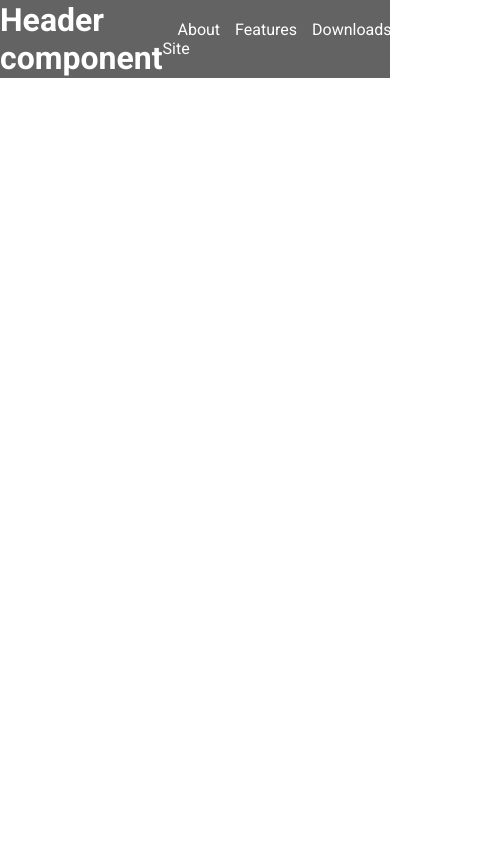
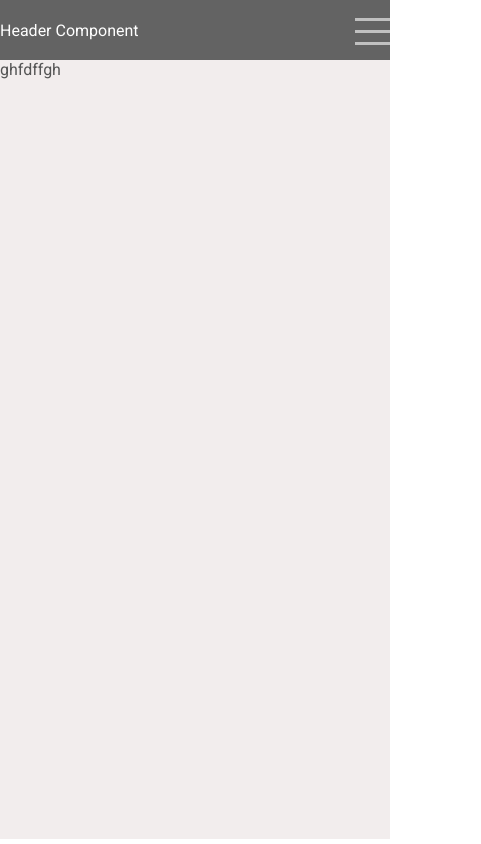
Before and after one commit to KateNevzgodova/junior_tasks, a website built with webpack: page src/public/pages/header.html in a window 390 px wide. Shown: the whole page, 481 px wide, since content can reach past the window. Built offline with nearby package versions, Linux system fonts and the light colour scheme.

Commit message:
header finish

```diff
--- a/header.scss
+++ /dev/null
@@ -1,114 +0,0 @@
-.header-page{
-    height: 100%;
-
-    header {
-      width: 100%;
-      background-color: #636363;
-      height: 60px;
-
-       .header-container {
-        display: flex;
-        justify-content: space-between;
-        align-items: center;
-       }
-
-       .header-title {
-        color: white;
-       }
-       a {
-        text-decoration: none;
-        color: white;
-        margin-left: 15px;
-        position: relative;
-        font-weight: 300;
-        font-size: 13px;
-        @media only screen and (max-width: 640px){
-            font-size:17px !important;
-        }
-       }
-        a:hover {
-         &::before {
-            height: 1px;
-            content: "";
-            position: absolute;
-            background-color: white;
-            width: 100%;
-            bottom: -1px;
-         }
-        }
-        .burger{
-            display:none !important;
-            cursor:pointer;
-            transition:opacity .2s ease-in;
-            padding-top:7px;
-            height:100%;
-            @media only screen and (max-width: 640px){
-                height: 57px;
-                overflow: hidden;
-                transition:height .1s ease-in;
-                display:block !important;
-                opacity:.6;
-            }
-        }
-        .burger:hover+nav{
-
-            @media only screen and (max-width: 640px){
-                opacity:.6;
-                height: 69px;
-                overflow: hidden;
-                padding:14px 0;
-                transition:height .1s ease-in;
-                display:block !important;
-            }
-        }
-        .burger div{
-            width:35px;
-            height:3px;
-            background-color:#fff;
-            margin:9px 0;
-        }
-        nav{
-            display: inline;
-            @media only screen and (max-width: 640px){
-              position:absolute;
-              top:60px;
-              background-color:#000;
-              width:100%;
-              left:0;
-              z-index:999;
-              transition:height 0.05s ease-in;
-              height:0px;
-              overflow: hidden;
-              padding:0
-            }
-        }
-        nav:hover{
-            @media only screen and (max-width: 640px){
-              height:195px;
-              overflow: hidden;
-              padding:14px 0px;
-              display:block !important;
-            }
-        }
-        ul {
-            list-style: none;
-            display: flex;
-            @media only screen and (max-width: 640px){
-                display:block !important;
-            };
-        }
-        li {
-            // display:inline;
-            // margin-left:10px;
-            @media only screen and (max-width: 640px){
-                margin-left:10px;
-                padding-bottom:14px;
-                text-align: center;
-            }
-        }
-    }
-    .content-container{
-      background-color: #f2eded;
-      height: calc(100% - 65px);
-    }
-}
--- a/src/public/pages/header.html
+++ b/src/public/pages/header.html
@@ -11,19 +11,26 @@
 <body class="header-page">
     <header>
         <div class="container header-container">
-            <h1>Header component</h1>
+            <span class="header-title">Header Component</span>
+            <div class="burger">
+                <div></div>
+                <div></div>
+                <div></div>
+            </div>
             <nav>
-                <ul class="topnav" id="myTopnav">
-                    <li> <a href="#">About Site</a></li>
+                <ul>
+                    <li><a href="#">About site</a></li>
                     <li><a href="#">Features</a></li>
-                    <li><a href="#">Downloads</a> </li>
+                    <li><a href="#">Downloads</a></li>
                     <li><a href="#">FAQ</a></li>
-                    <li><a href="#">My Profile</a></li>
+                    <li><a href="#">My profile</a></li>
+                </ul>
+            </nav>
         </div>
-        <a class="icon" onclick="myFunction()" hidden>&#9776;</a>
         </nav>
         </div>
     </header>
+    <div class="container content-container">ghfdffgh</div>
 </body>
 
 </html>
--- a/src/styles/partials/header.scss
+++ b/src/styles/partials/header.scss
@@ -1,17 +1,18 @@
+.header-page{
+    height: 100%;
+
     header {
       width: 100%;
       background-color: #636363;
-    height: 78px;
+      height: 60px;
+
        .header-container {
         display: flex;
         justify-content: space-between;
         align-items: center;
        }
-    ul {
-        list-style: none;
-        display: flex;
-    }
-    h1 {
+
+       .header-title {
         color: white;
        }
        a {
@@ -19,6 +20,11 @@ header {
         color: white;
         margin-left: 15px;
         position: relative;
+        font-weight: 300;
+        font-size: 13px;
+        @media only screen and (max-width: 640px){
+            font-size:17px !important;
+        }
        }
         a:hover {
          &::before {
@@ -30,4 +36,79 @@ header {
             bottom: -1px;
          }
         }
+        .burger{
+            display:none !important;
+            cursor:pointer;
+            transition:opacity .2s ease-in;
+            padding-top:7px;
+            height:100%;
+            @media only screen and (max-width: 640px){
+                height: 57px;
+                overflow: hidden;
+                transition:height .1s ease-in;
+                display:block !important;
+                opacity:.6;
             }
+        }
+        .burger:hover+nav{
+
+            @media only screen and (max-width: 640px){
+                opacity:.6;
+                height: 69px;
+                overflow: hidden;
+                padding:14px 0;
+                transition:height .1s ease-in;
+                display:block !important;
+            }
+        }
+        .burger div{
+            width:35px;
+            height:3px;
+            background-color:#fff;
+            margin:9px 0;
+        }
+        nav{
+            display: inline;
+            @media only screen and (max-width: 640px){
+              position:absolute;
+              top:60px;
+              background-color:#000;
+              width:100%;
+              left:0;
+              z-index:999;
+              transition:height 0.05s ease-in;
+              height:0px;
+              overflow: hidden;
+              padding:0
+            }
+        }
+        nav:hover{
+            @media only screen and (max-width: 640px){
+              height:195px;
+              overflow: hidden;
+              padding:14px 0px;
+              display:block !important;
+            }
+        }
+        ul {
+            list-style: none;
+            display: flex;
+            @media only screen and (max-width: 640px){
+                display:block !important;
+            };
+        }
+        li {
+            // display:inline;
+            // margin-left:10px;
+            @media only screen and (max-width: 640px){
+                margin-left:10px;
+                padding-bottom:14px;
+                text-align: center;
+            }
+        }
+    }
+    .content-container{
+      background-color: #f2eded;
+      height: calc(100% - 65px);
+    }
+}
```
Also changed, not shown: header.html (deleted, +0 -36 lines). Lines whose indentation alone changed are shown as unchanged.
